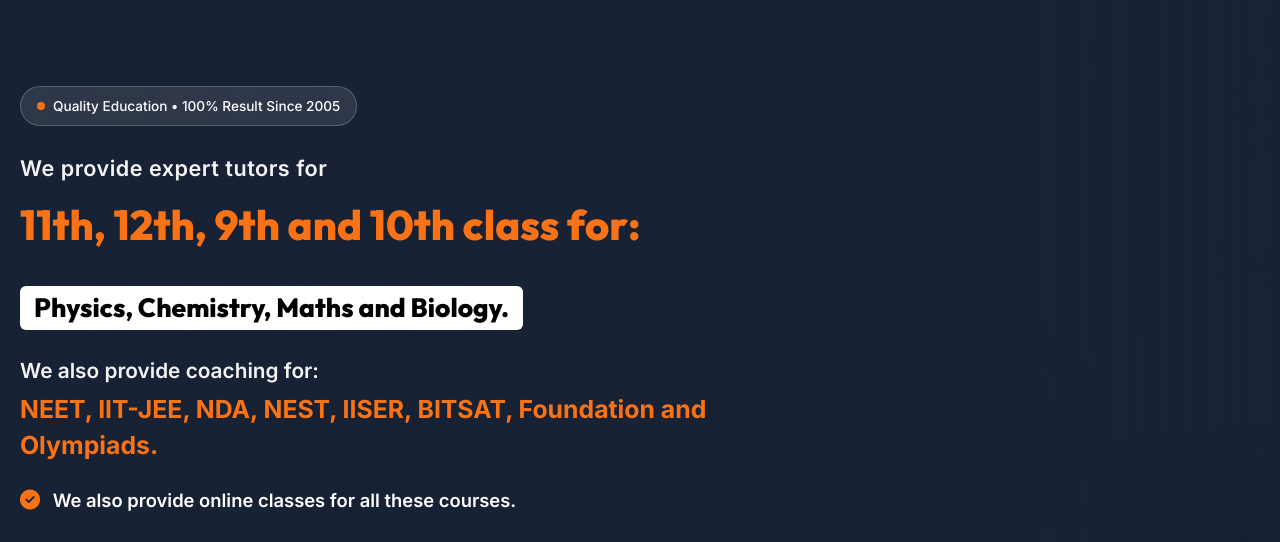
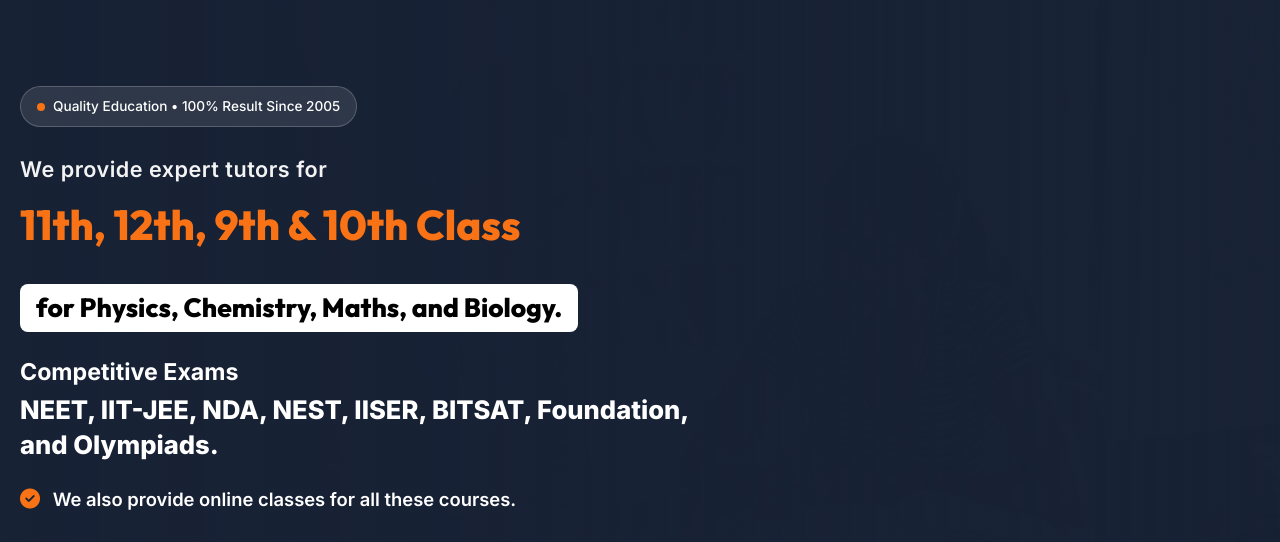
Before and after one commit to damandeeps107-eng/brain-home-tutors, a website: page index.html in a window 1280 px wide. Shown: the part 90-632 px from the top of the page. Drawn offline with Linux system fonts and the light colour scheme.

Commit message:
Update Hero section layout: move 'for' before Physics, change heading to 'Competitive Exams', and match homepage reference design

```diff
--- a/index.html
+++ b/index.html
@@ -135,13 +135,13 @@
         <p class="hero-top-sub" style="font-size: clamp(1.1rem, 3.2vw, 1.35rem); font-weight: 600; color: rgba(255, 255, 255, 0.95); margin-bottom: 12px;">We provide expert tutors for</p>
 
         <h1 class="hero-main-title" style="margin-bottom: 22px;">
-          <span class="orange" style="display: block; font-size: clamp(1.6rem, 5vw, 2.6rem); font-weight: 800; color: var(--primary-orange); line-height: 1.25; margin-bottom: 8px;">11th, 12th, 9th and 10th class for:</span>
-          <span style="font-size: clamp(1.1rem, 3.5vw, 1.65rem); font-weight: 800; color: #000000; background: #FFFFFF; padding: 4px 14px; border-radius: 6px; display: inline-block; margin-top: 4px; max-width: 100%; word-break: break-word;">Physics, Chemistry, Maths and Biology.</span>
+          <span class="orange" style="display: block; font-size: clamp(1.6rem, 5vw, 2.6rem); font-weight: 800; color: var(--primary-orange); line-height: 1.25; margin-bottom: 8px;">11th, 12th, 9th & 10th Class</span>
+          <span style="font-size: clamp(1.1rem, 3.5vw, 1.65rem); font-weight: 800; color: #000000; background: #FFFFFF; padding: 6px 16px; border-radius: 8px; display: inline-block; margin-top: 4px; max-width: 100%; word-break: break-word;">for Physics, Chemistry, Maths, and Biology.</span>
         </h1>
 
         <div class="hero-secondary-title" style="margin-bottom: 22px;">
-          <span style="display: block; font-size: clamp(1.05rem, 3vw, 1.3rem); font-weight: 600; color: rgba(255, 255, 255, 0.95); margin-bottom: 6px;">We also provide coaching for:</span>
-          <span class="orange" style="color: var(--primary-orange); font-weight: 700; font-size: clamp(1.2rem, 3.8vw, 1.55rem); line-height: 1.35;">NEET, IIT-JEE, NDA, NEST, IISER, BITSAT, Foundation and Olympiads.</span>
+          <span style="display: block; font-size: clamp(1.15rem, 3.2vw, 1.45rem); font-weight: 700; color: #FFFFFF; margin-bottom: 6px;">Competitive Exams</span>
+          <span style="color: #FFFFFF; font-weight: 800; font-size: clamp(1.2rem, 3.8vw, 1.6rem); line-height: 1.35; display: block;">NEET, IIT-JEE, NDA, NEST, IISER, BITSAT, Foundation, and Olympiads.</span>
         </div>
 
         <p class="hero-subtitle-text" style="font-size: clamp(0.95rem, 2.8vw, 1.15rem); font-weight: 600; color: white; margin-bottom: 30px;">
```
